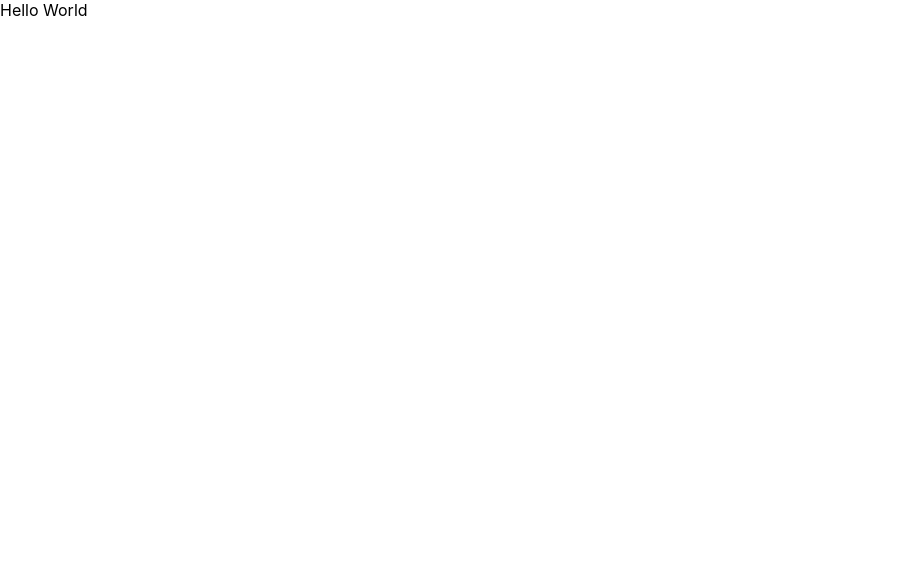
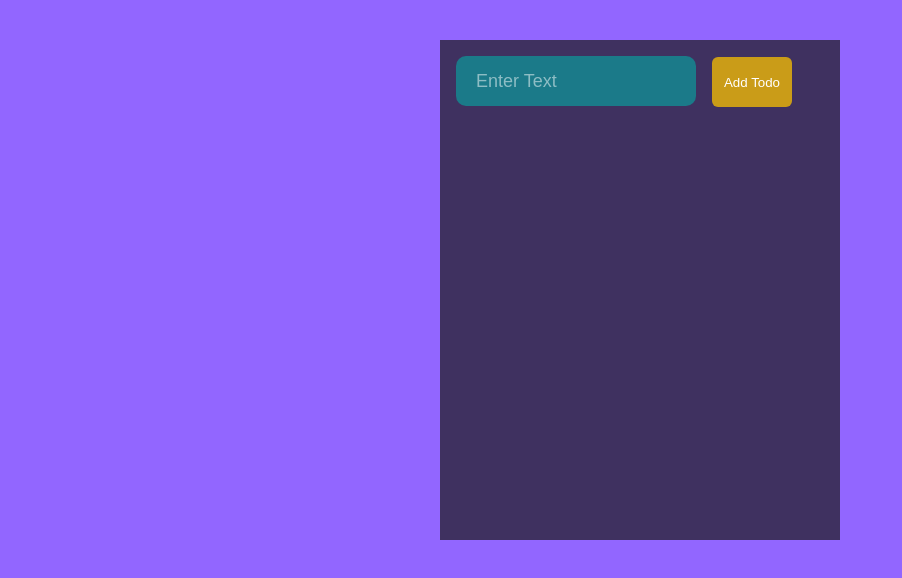
Before and after one commit to m6code/to-do-apps-reactjs, a React (Create React App) app in the folder todoapp_3_yt/: page / in a window 1280 px wide. Shown: the top 578 px of the page, without its empty margins (0-902 px from the left). Built offline with nearby package versions, Linux system fonts and the light colour scheme.

Commit message:
Create and style form to add todo items

```diff
--- a/todoapp_3_yt/src/App.css
+++ b/todoapp_3_yt/src/App.css
@@ -0,0 +1,44 @@
+body{
+  background-color: #9266ff;
+}
+
+.App{
+  background-color: #3f3160;
+  min-height: 500px;
+  width: 400px;
+  margin: 40px auto;
+}
+
+/* #to-do-form{
+  margin: 16px;
+  display: flex;
+} */
+
+#to-do-form input{
+  background-color: rgb(27,122,137);
+  border: 0;
+  width: 200px;
+  height: 50px;
+  padding: 0 20px;
+  font-size: 18px;
+  border-radius: 10px;
+  color: white;
+  margin: 16px;
+}
+
+#to-do-form input::placeholder{
+  color: rgba(255, 255, 255,0.5);
+}
+
+#to-do-form input:focus, #to-do-form button:focus{
+  outline: none;
+}
+
+#to-do-form button{
+  height: 50px;
+  width: 80px;
+  border-radius: 6px;
+  border: 0;
+  background-color: rgb(202, 156, 24);
+  color: white;
+}
--- a/todoapp_3_yt/src/App.js
+++ b/todoapp_3_yt/src/App.js
@@ -4,8 +4,13 @@
 export default class App extends React.Component {
   render() {
     return (
-      <div>
-        Hello World
+      <div className="App">
+      <header>
+        <form id='to-do-form'>
+          <input type='text' placeholder='Enter Text'/>
+          <button type='submit'>Add Todo</button>
+        </form>
+      </header>
       </div>
     )
   }
```
